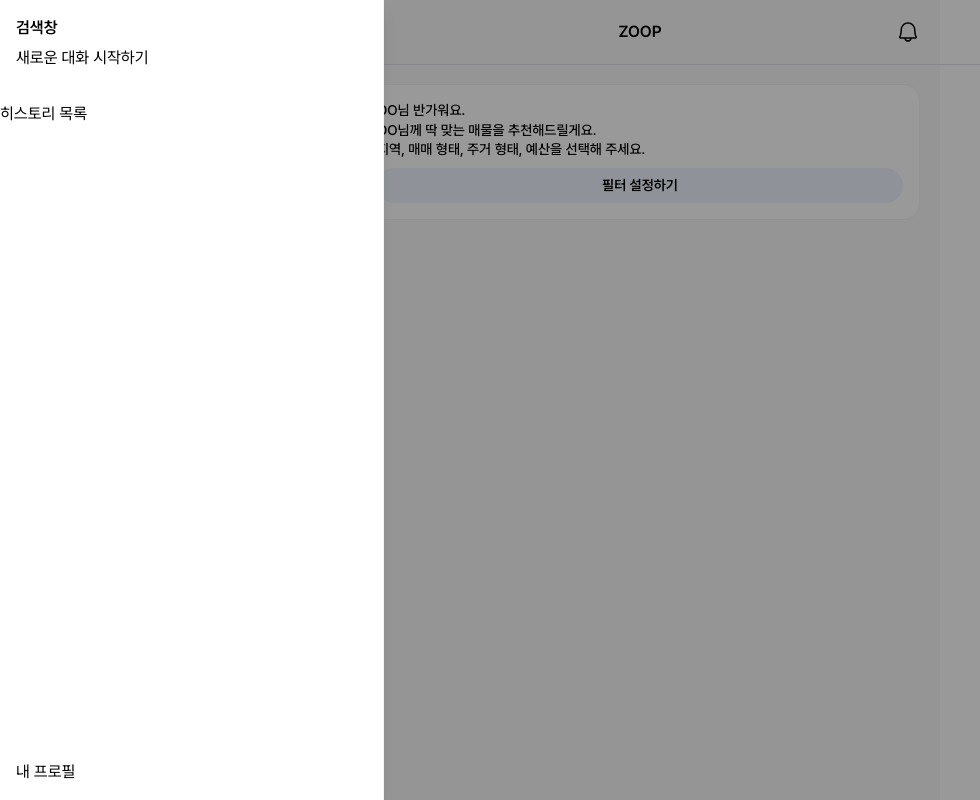
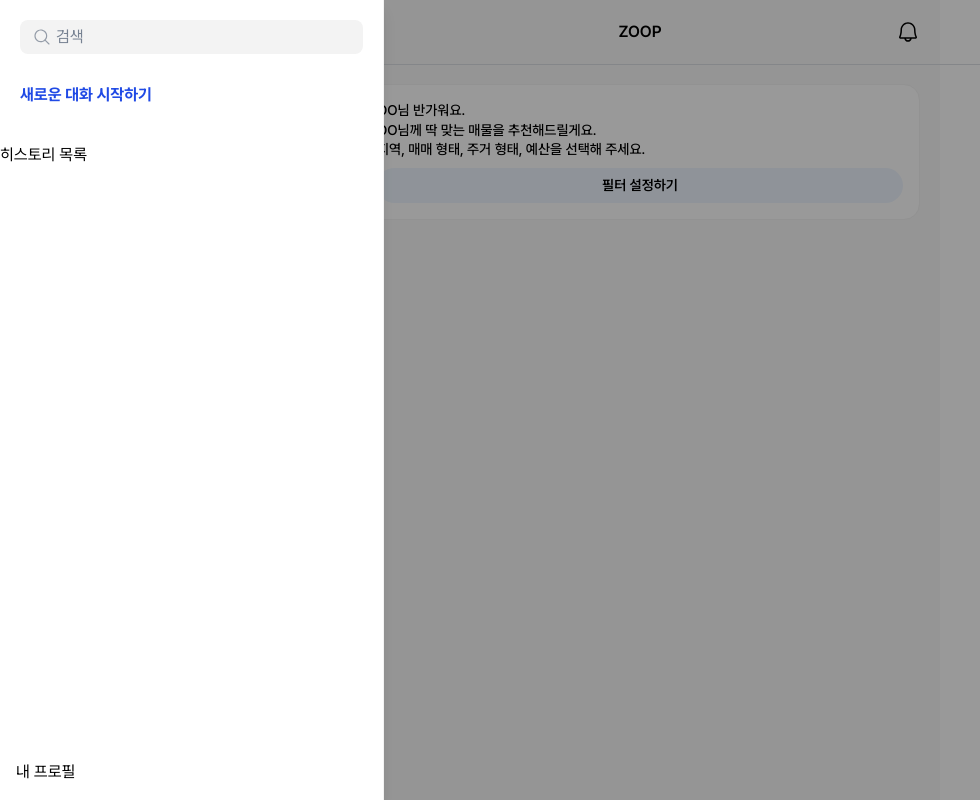
Before and after one commit to FC-DEV3-Final-Project/zoop-frontend, a Next.js app: page / in a window 1280 px wide. Both pictures are taken after a click on the button 372 px from the left and 32 px from the top of the page. Shown: the whole page, without its empty margins (0-980 px from the left). Built offline with nearby package versions, Linux system fonts and the light colour scheme.

Commit message:
refactor: sidebar 컴포넌트로 분리

```diff
--- a/src/app/page.tsx
+++ b/src/app/page.tsx
@@ -1,16 +1,9 @@
 "use client";
-
 import Link from "next/link";
 
 import ChatBubble from "@/components/common/ChatBubble";
-import {
-  Sheet,
-  SheetContent,
-  SheetFooter,
-  SheetHeader,
-  SheetTitle,
-  SheetTrigger,
-} from "@/components/ui/sheet";
+import { Sheet, SheetTrigger } from "@/components/ui/sheet";
+import SideBar from "@/components/chat/SideBar";
 import { Header } from "@/layout/Header";
 
 export default function Home() {
@@ -23,9 +16,9 @@ export default function Home() {
         <Header.Title>ZOOP</Header.Title>
         <Header.Alarm onAlarmClick={() => alert("알림 클릭")} />
       </Header>
-      <div className="flex flex-col min-h-screen">
+      <div className="flex min-h-screen flex-col">
         <div className="fixed top-16 w-full border-t-[1px] border-gray-400" />
-        <main className="p-5 mt-16">
+        <main className="mt-16 p-5">
           <ChatBubble className="flex flex-col gap-2">
             <p>
               OO님 반가워요. <br /> OO님께 딱 맞는 매물을 추천해드릴게요. <br /> 지역, 매매 형태,
@@ -40,19 +33,7 @@ export default function Home() {
           </ChatBubble>
         </main>
       </div>
-      {/** History SideBar */}
-      <SheetContent side="left">
-        <SheetHeader>
-          <SheetTitle>
-            <div>검색창</div>
-          </SheetTitle>
-          <div>새로운 대화 시작하기</div>
-        </SheetHeader>
-        <div>히스토리 목록</div>
-        <SheetFooter>
-          <div>내 프로필</div>
-        </SheetFooter>
-      </SheetContent>
+      <SideBar />
     </Sheet>
   );
 }
--- /dev/null
+++ b/src/components/chat/SideBar.tsx
@@ -0,0 +1,34 @@
+import React, { useState } from "react";
+import { SheetContent, SheetFooter, SheetHeader, SheetTitle } from "../ui/sheet";
+import Input from "../ui/input";
+
+const SideBar = () => {
+  const [inputText, setInputText] = useState("");
+
+  return (
+    <SheetContent side="left">
+      <SheetHeader className="flex flex-col gap-[30px] p-5">
+        <SheetTitle>
+          <div>
+            <Input
+              placeholder="검색"
+              value={inputText}
+              onChange={(e) => setInputText(e.target.value)}
+              onSend={() => {
+                console.log("전송됨:", inputText);
+                setInputText("");
+              }}
+            />
+          </div>
+        </SheetTitle>
+        <div className="text-title4 text-blue-800-primary">새로운 대화 시작하기</div>
+      </SheetHeader>
+      <div>히스토리 목록</div>
+      <SheetFooter>
+        <div>내 프로필</div>
+      </SheetFooter>
+    </SheetContent>
+  );
+};
+
+export default SideBar;
```
